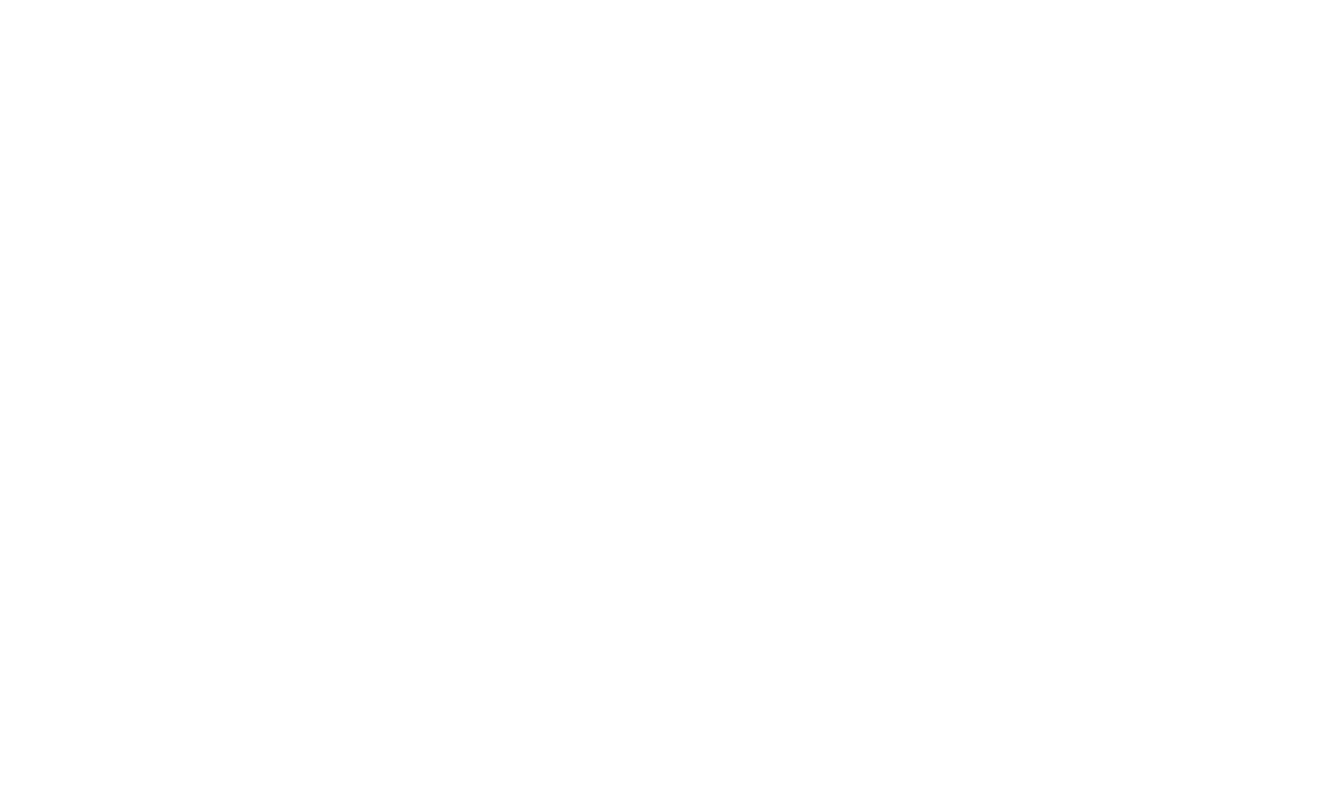
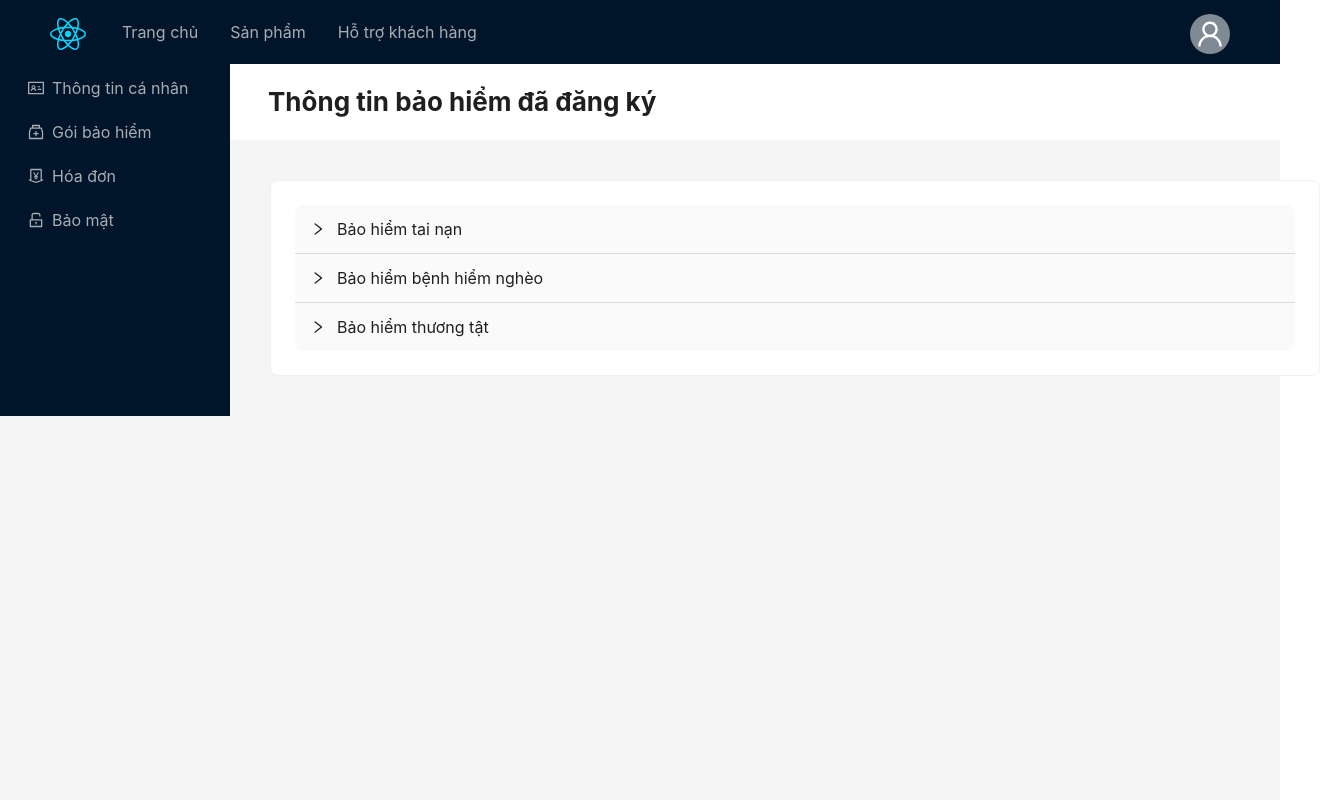
Before and after one commit to nthihongphuc/System-Of-Health-Insurance, a React (Vite) app: page /regis_insurance in a window 1280 px wide. Before the commit this address had no page. Shown: the top 800 px of the page, 1320 px wide, since content can reach past the window. Built offline with nearby package versions, Linux system fonts and the light colour scheme; the HTML template or start-up script is replaced by a standard one.

Commit message:
xem cac goi bao hiem da dang ky

```diff
--- /dev/null
+++ b/src/pages/RegisteredInsurancePage.jsx
@@ -0,0 +1,72 @@
+import React from 'react';
+import { MedicineBoxOutlined, MoneyCollectOutlined, IdcardOutlined, UnlockOutlined } from '@ant-design/icons';
+import { Layout, Menu, theme, Card } from 'antd';
+import { Collapse } from 'antd';
+
+const { Header, Sider } = Layout;
+
+const icons = [IdcardOutlined, MedicineBoxOutlined, MoneyCollectOutlined, UnlockOutlined];
+const labels = ["Thông tin cá nhân", "Gói bảo hiểm", "Hóa đơn", "Bảo mật"];
+const items = icons.map((icon, index) => ({
+  id: String(index + 1),
+  icon: React.createElement(icon),
+  label: labels[index],
+}));
+
+const items_renamed = [
+  {
+    key: '10',
+    label: 'Bảo hiểm tai nạn',
+    children: <p>aaaaaaaaaaaaaaaaa</p>,
+
+  },
+  {
+    key: '11',
+    label: 'Bảo hiểm bệnh hiểm nghèo',
+    children: <p>bbbbbbbbbbbbbbb</p>,
+  },
+  {
+    key: '12',
+    label: 'Bảo hiểm thương tật',
+    children: <p>cccccccccccccccc</p>,
+  }
+];
+
+const RegisteredInsurancePage = () => {
+  const {
+    token: { colorBgContainer },
+  } = theme.useToken();
+
+  return (
+    <Layout>
+      <Sider
+        width={230}
+        breakpoint="lg"
+        collapsedWidth="0"
+        onBreakpoint={(broken) => {
+          console.log(broken);
+        }}
+        onCollapse={(collapsed, type) => {
+          console.log(collapsed, type);
+        }}
+      >
+        <div className="demo-logo-vertical" />
+        <Menu theme="dark" mode="inline" defaultSelectedKeys={['4']} items={items} />
+      </Sider>
+      <Layout>
+        <Header style={{ padding: 38, background: colorBgContainer, display: 'flex', alignItems: 'center' }}>
+          <span style={{ justifyContent: 'center', fontSize: 26, fontWeight: 'bold' }}>Thông tin bảo hiểm đã đăng ký</span>
+        </Header>
+        <Card
+          style={{ margin: 40, width: "100%", maxWidth: 10000 }}
+          bodyStyle={{ display: 'flex', flexDirection: 'column', alignItems: 'center' }}
+        >
+          {/* Corrected usage of Collapse */}
+          <Collapse accordion items={items_renamed} style={{ width: '100%', border: 'none' }} />
+        </Card>
+      </Layout>
+    </Layout>
+  );
+};
+
+export default RegisteredInsurancePage;
--- a/src/pages/ResetPasswordPage.jsx
+++ b/src/pages/ResetPasswordPage.jsx
@@ -1,5 +1,4 @@
 //import { Layout, Sider, Menu, UserOutlined, collapsed } from "antd";
-
 import React from 'react';
 import { MedicineBoxOutlined, MoneyCollectOutlined, IdcardOutlined , UnlockOutlined } from '@ant-design/icons';
 import { Layout,Form,Input,Button, Menu, theme, Card } from 'antd';
--- a/src/routes/Router.jsx
+++ b/src/routes/Router.jsx
@@ -7,8 +7,7 @@
 import ProfilePage from "../pages/ProfilePage";
 import ProfilePage_update from "../pages/ProfilePage_update";
 import ResetPasswordPage from "../pages/ResetPasswordPage";
-
-// import ActivationPage from "../pages/ActivationPage";
+import RegisteredInsurancePage from"../pages/RegisteredInsurancePage";
 import ProductPage from "../pages/ProductPage";
 import ProductDetailPage from "../pages/ProductDetailPage";
 import SupportPage from "../pages/SupportPage";
@@ -28,6 +27,7 @@
                     <Route path="/profile" element={<ProfilePage />} />
                     <Route path="/profile_update" element={<ProfilePage_update />} />
                     <Route path="/resetpass" element={<ResetPasswordPage/>}/>
+                    <Route path="/regis_insurance" element={<RegisteredInsurancePage/>}/>
                     {/* <Route path="/activation" element={<ActivationPage />} /> */}
                 </Route>
             </Routes>
```
